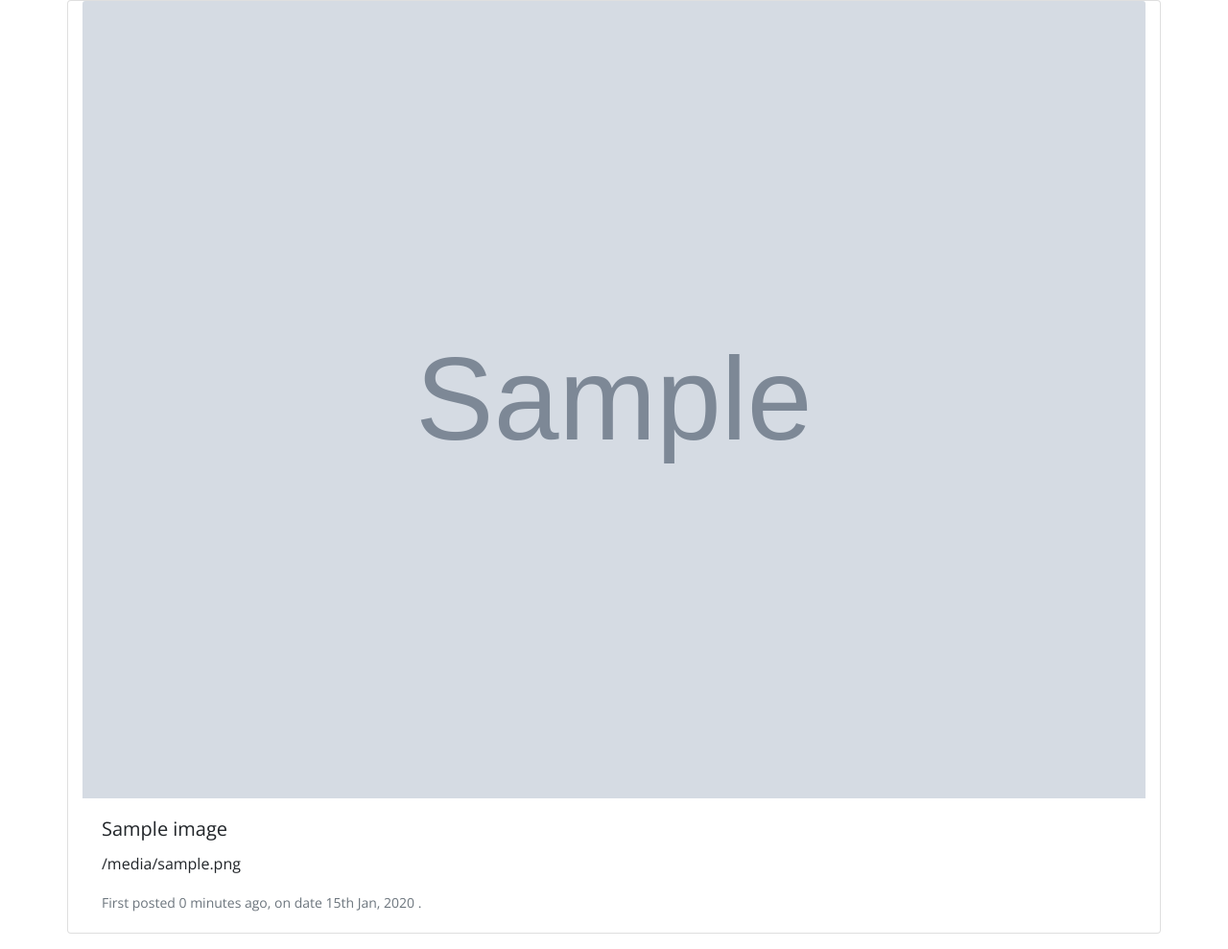
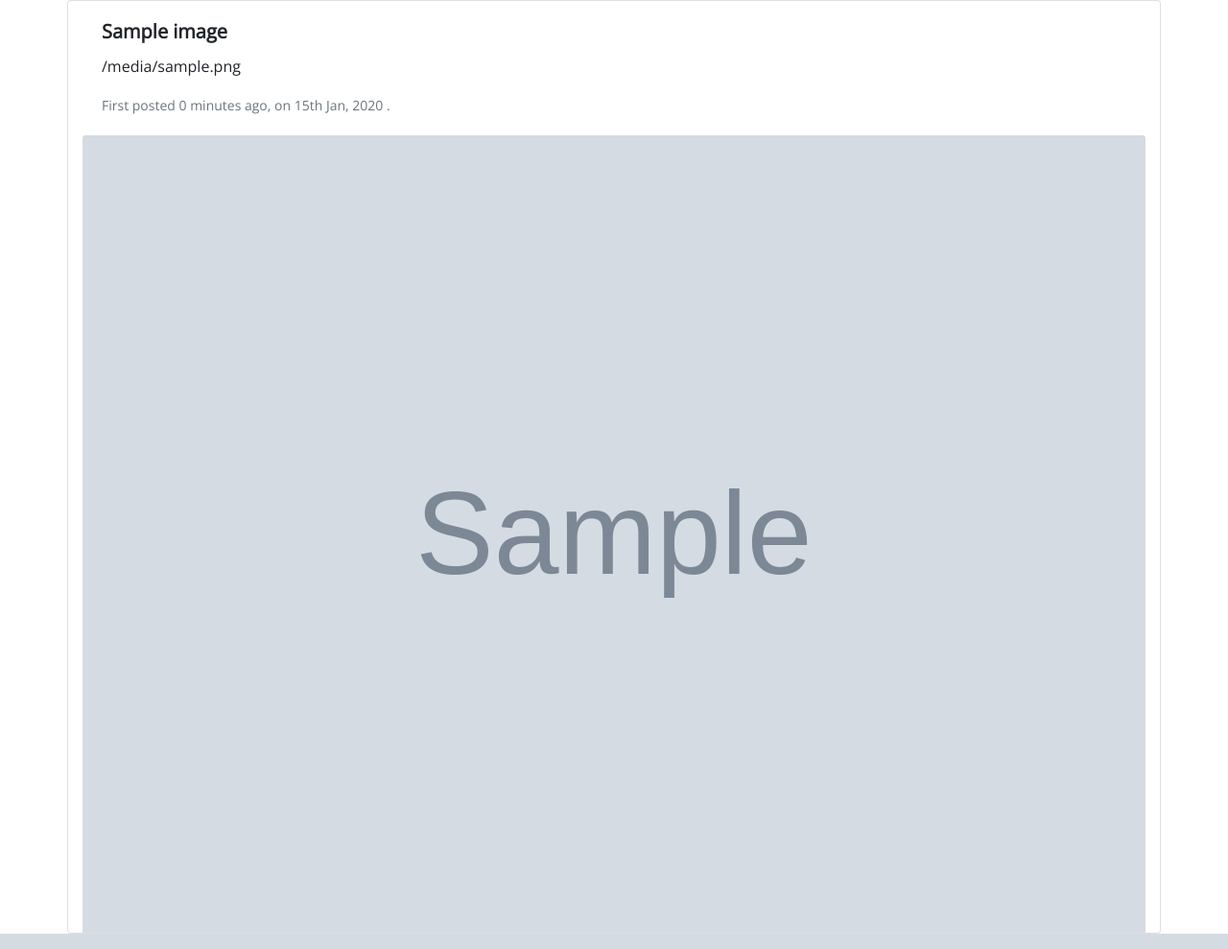
Before and after one commit to spgdaman/my_insta, a Django app: template insta/templates/show_image.html in a window 1280 px wide. Shown: the part 56-1045 px from the top of the page at 96% size. Run offline with Django 3.2, Linux system fonts and the light colour scheme; the template is opened without the code that fills it: most values are stand-ins (such as "Sample title", 1, 10 or a date in 2020); grey boxes marked "Sample" are stand-in pictures; some libraries are stand-ins or nearby versions.

Commit message:
refactoring cards that display individual posts

```diff
--- a/insta/templates/show_image.html
+++ b/insta/templates/show_image.html
@@ -8,13 +8,13 @@
                     <img class="img-responsive" src="{{image.image.url}}" alt="{{image.image_name.url}}">
                     <p>{{image.image_description}}</p>
                 </div> -->
-                <div class="card mb-3 col-sm-12 col-md-12 col-lg-12">
+                <div class="card col-xs-12 col-sm-12 col-md-12 col-lg-12">
+                    <div class="card-body" style="font-family: 'Open Sans', sans-serif;">
+                        <h5 class="card-title"><strong>{{image.image_name}}</strong></h5>
+                        <p class="card-text">{{image.image_description}}</p>
+                        <p class="card-text"><small class="text-muted">First posted {{image.image_date|timesince}} ago, on {{image.image_date | date:"jS M, Y "}}.</small></p>
+                    </div>
                     <img class="card-img-top img-responsive" src="{{image.image.url}}" alt="{{image.image_name.url}}">
-                    <div class="card-body" style="font-family: 'Open Sans', sans-serif;">
-                        <h5 class="card-title">{{image.image_name}}</h5>
-                        <p class="card-text">{{image.image_description}}</p>
-                        <p class="card-text"><small class="text-muted">First posted {{image.image_date|timesince}} ago, on date {{image.image_date | date:"dS M, Y "}}.</small></p>
-                    </div>
                 </div>
             {% endfor %}
         {% endif %}
```
Also changed, not shown: media/images/ocha.jpg (added).
